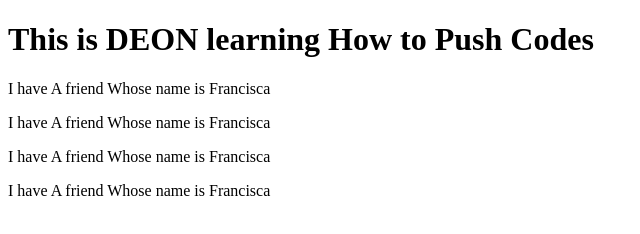
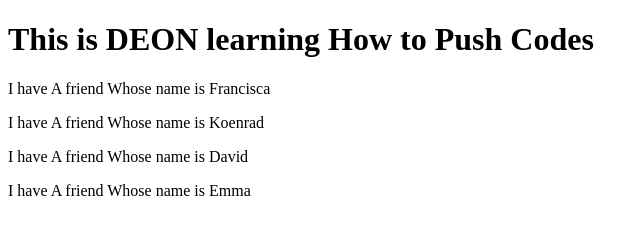
Before and after one commit to Deon-dev/GIT, a plain HTML site: page index.html in a window 1280 px wide. Shown: the full height of the page, 0-640 px from the left. Drawn offline with Linux system fonts and the light colour scheme.

Commit message:
Changed the names

```diff
--- a/index.html
+++ b/index.html
@@ -8,8 +8,8 @@
 <body>
     <h1>This is DEON learning How to Push Codes</h1>
     <p>I have A friend Whose name is Francisca</p>
-    <p>I have A friend Whose name is Francisca</p>
-    <p>I have A friend Whose name is Francisca</p>
-    <p>I have A friend Whose name is Francisca</p>
+    <p>I have A friend Whose name is Koenrad</p>
+    <p>I have A friend Whose name is David</p>
+    <p>I have A friend Whose name is Emma</p>
 </body>
 </html>
```
